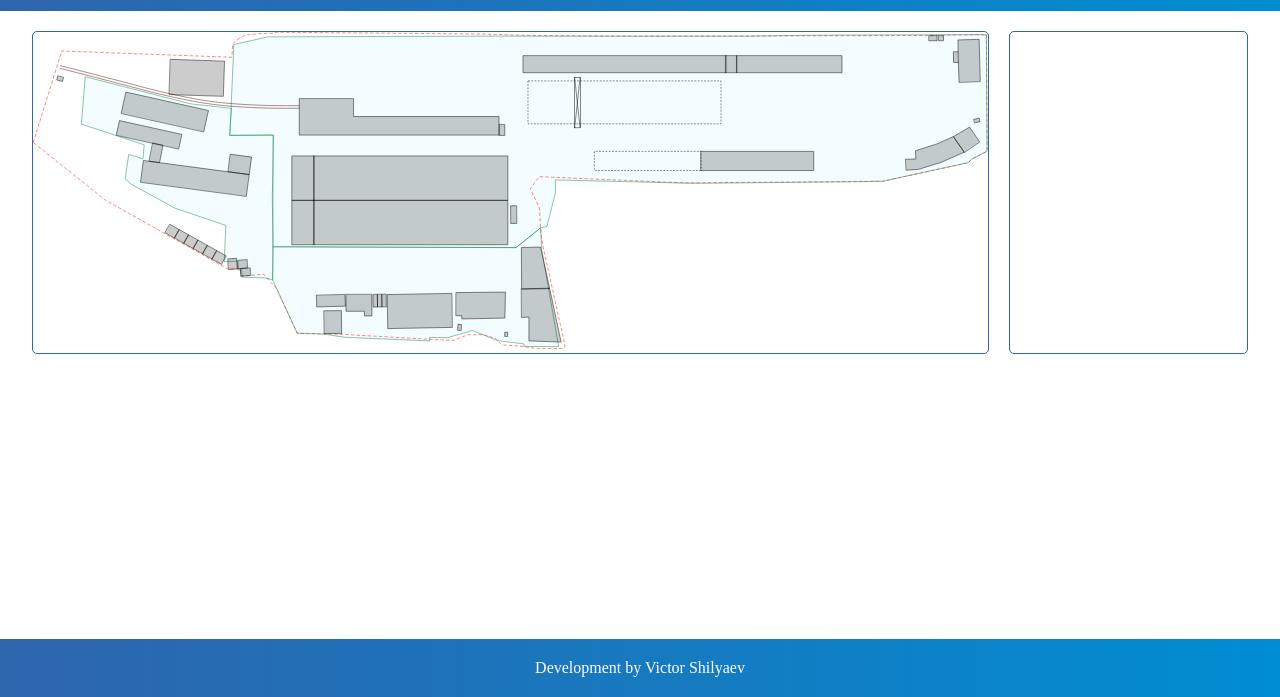
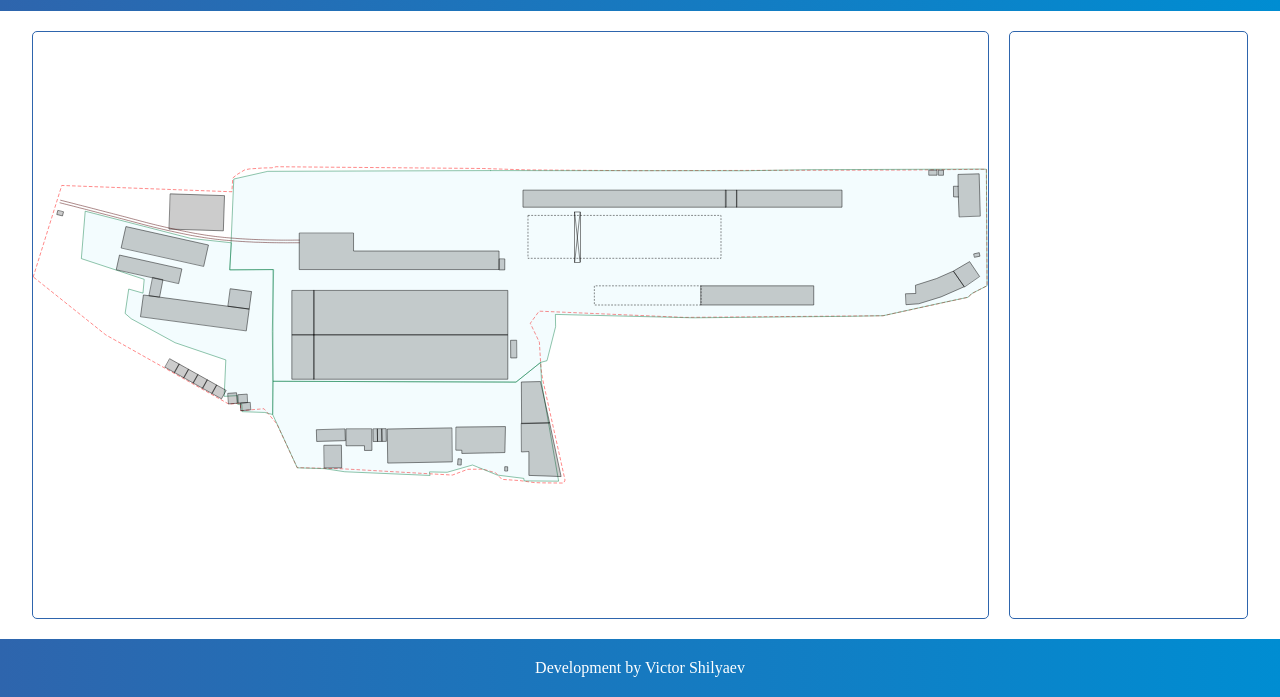
Before and after one commit to vvsh666/ingc-map, a plain HTML site: page src/index.html in a window 1280 px wide. Shown: the part 103-800 px from the top of the page. Drawn offline with Linux system fonts and the light colour scheme.

Commit message:
feat: make sticky footer

```diff
--- a/src/css/style.css
+++ b/src/css/style.css
@@ -18,10 +18,10 @@ body {
   min-height: 100vh;
 }
 
-.container {
+.container,
+.map-info {
   max-width: 1600px;
   width: 95%;
-  min-height: 100%;
   margin: 0 auto;
 }
 
@@ -33,19 +33,20 @@ body {
 
 main {
   flex: 1 0 auto;
+  display: flex;
+  flex-direction: column;
 }
 
 .map-info {
+  flex: 1;
   display: flex;
   flex-direction: row;
   padding-top: 20px;
   padding-bottom: 20px;
-  height: 100%;
 }
 
 .map {
   width: 80%;
-  height: 100%;
 }
 
 .info {
--- a/src/index.html
+++ b/src/index.html
@@ -18,7 +18,6 @@
     </div>
   </header>
   <main class="main">
-    <div class="container">
       <div class="map-info">
           <section class="map">
             <div class="svg-wrapper">
@@ -182,8 +181,6 @@
 
           </aside>
       </div>
-
-    </div>
   </main>
   <footer class="footer">
     <div class="container">
```
